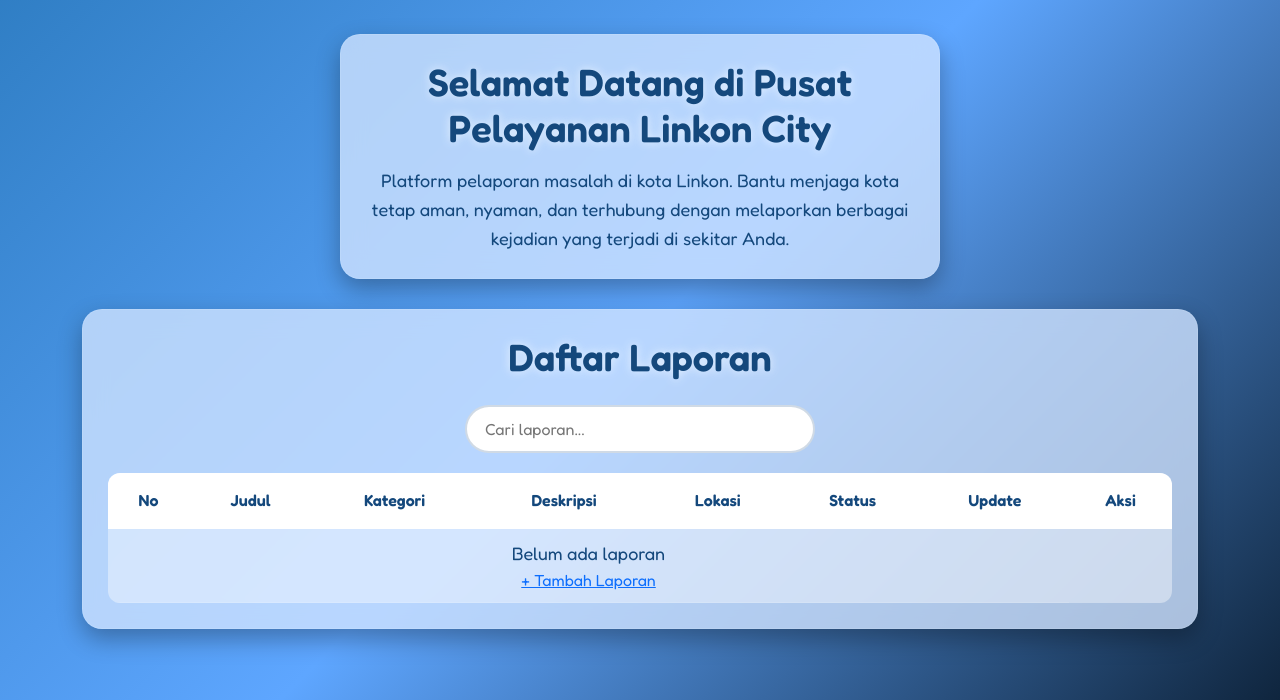
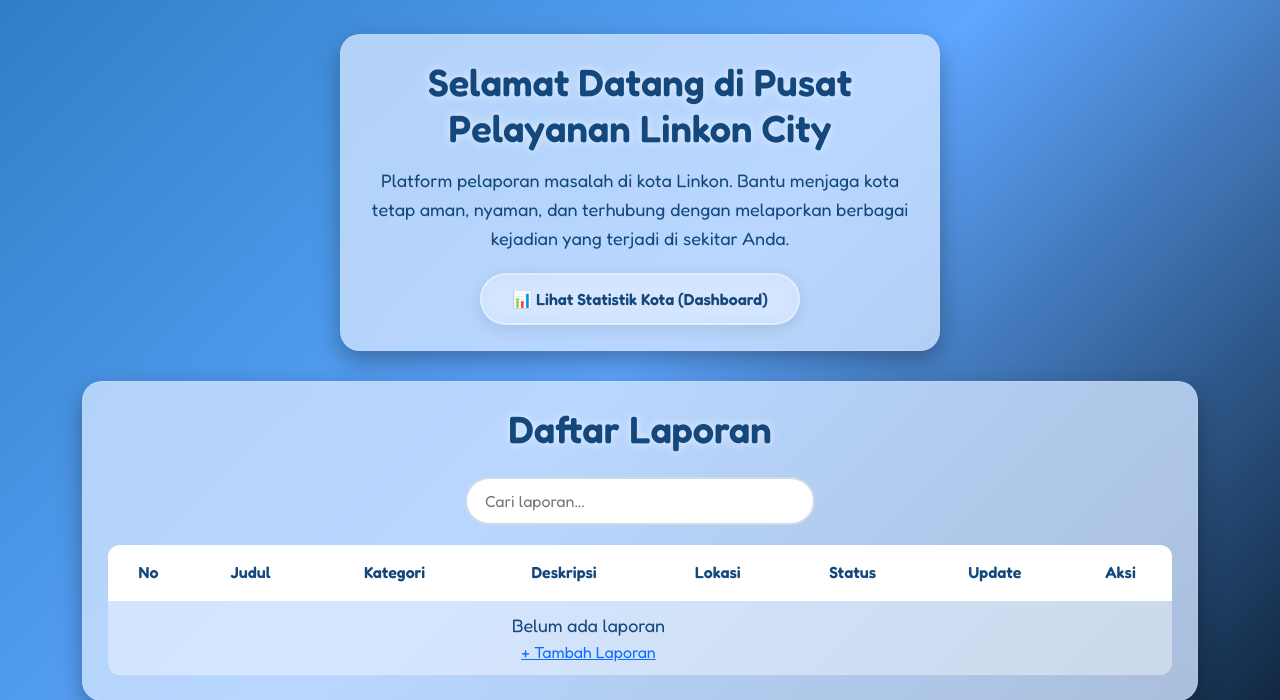
Before and after one commit to IET-Polinela/project-2026-nabhllaaa, a Django app: page / in a window 1280 px wide. Shown: the part 60-760 px from the top of the page. Run offline with Django 5.2, Linux system fonts and the light colour scheme; data that the repository does not hold is empty; parts of the project's set-up code (start-up, migrations or seed data) failed here and were passed over.

Commit message:
Add Button for Dashboard - Lab Session 7

```diff
--- a/iet_2026_24782022/main_app/templates/linkoncity_app/home.html
+++ b/iet_2026_24782022/main_app/templates/linkoncity_app/home.html
@@ -194,6 +194,29 @@
             background: rgba(20, 72, 124, 0.6); /* Lebih tegas saat disentuh/scroll */
         }
 
+        .btn-dashboard-custom {
+            display: inline-block;
+            padding: 12px 30px;
+            margin-top: 20px;
+            background: rgba(255, 255, 255, 0.2); /* Transparan putih */
+            backdrop-filter: blur(10px); /* Efek kaca */
+            -webkit-backdrop-filter: blur(10px);
+            color: #14487c;
+            text-decoration: none;
+            border-radius: 50px;
+            font-weight: 600;
+            border: 2px solid rgba(255, 255, 255, 0.4);
+            transition: all 0.3s ease;
+            box-shadow: 0 4px 15px rgba(0, 0, 0, 0.1);
+        }
+
+        .btn-dashboard-custom:hover {
+            background: white;
+            color: #14487c; /* Warna tulisan gelap saat hover */
+            transform: translateY(-3px); /* Efek melayang sedikit */
+            box-shadow: 0 8px 25px rgba(0, 0, 0, 0.2);
+        }
+
         @media (max-width: 768px) {
             .report-section {
                 width: 95%;
@@ -224,6 +247,10 @@
             Bantu menjaga kota tetap aman, nyaman, dan terhubung
             dengan melaporkan berbagai kejadian yang terjadi di sekitar Anda.
         </p>
+    <!-- Tombol Pintu Masuk Dashboard -->
+        <a href="{% url 'dashboard' %}" class="btn btn-dashboard-custom">
+            📊 Lihat Statistik Kota (Dashboard)
+        </a>
         </div>
 
     <div class="report-section">
```
